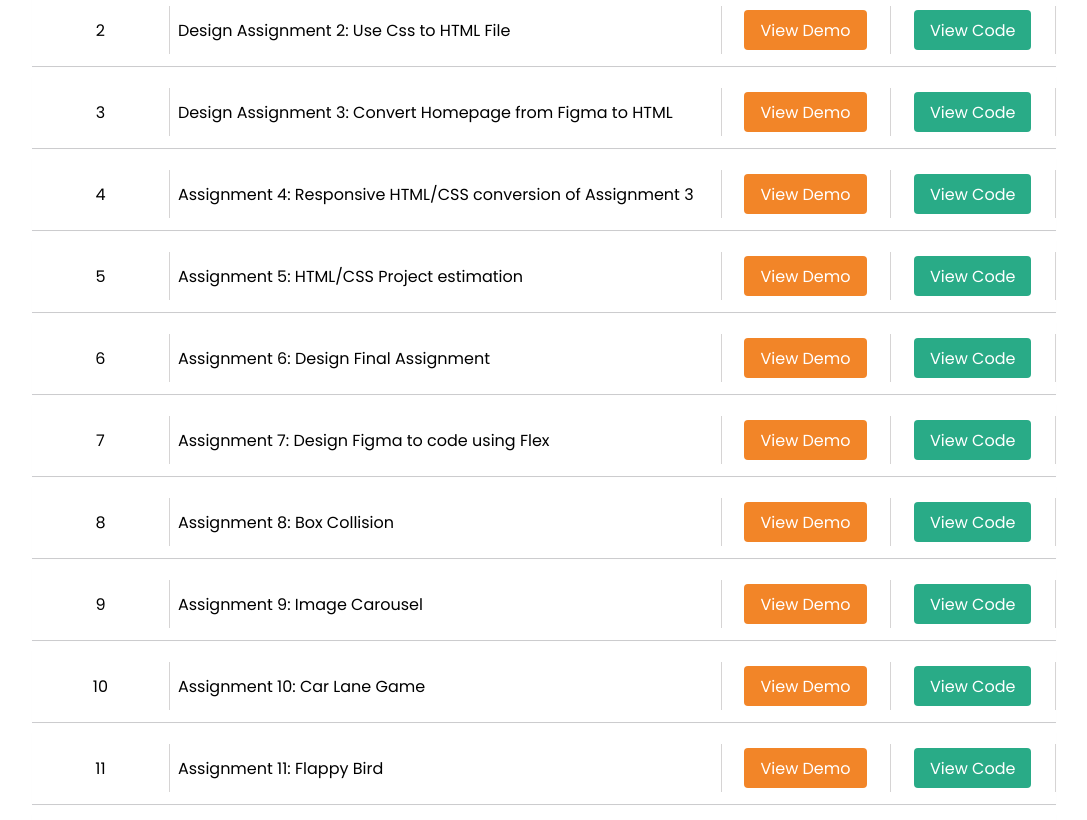
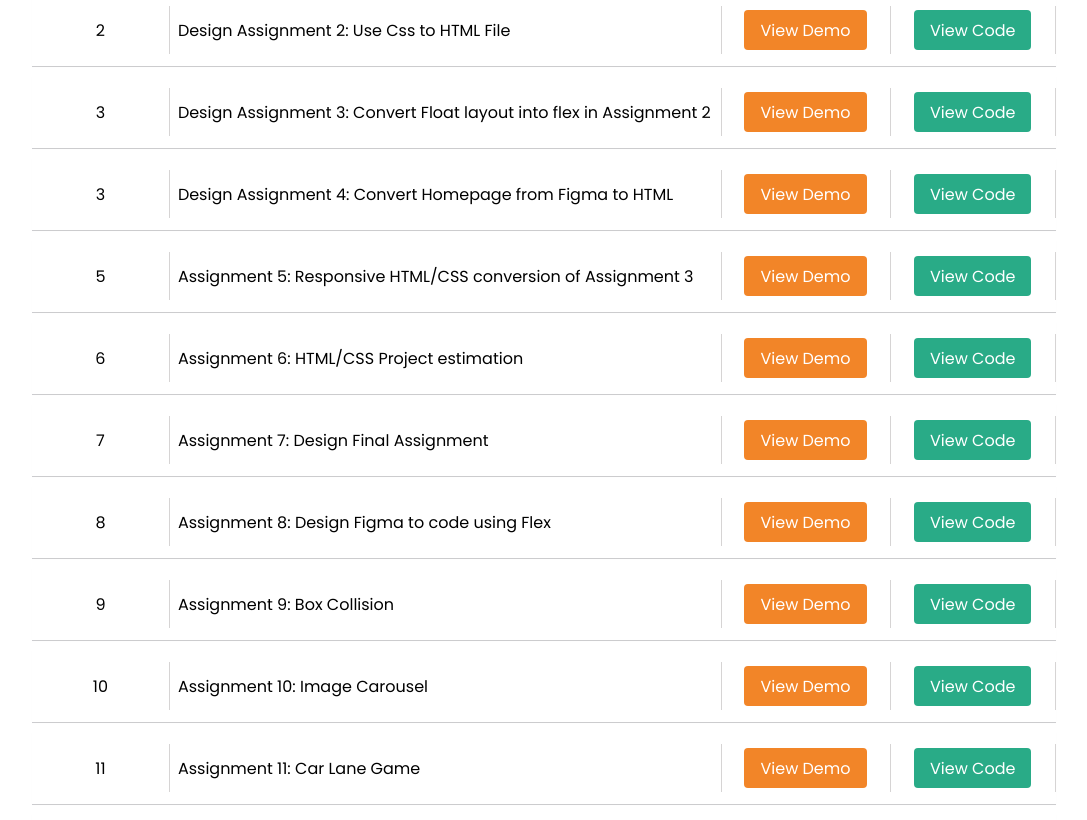
Before and after one commit to ahsinam/manishakcprofile.github.io, a plain HTML site: page index.html in a window 1280 px wide. Shown: the part 279-1099 px from the top of the page, without its empty margins (96-1183 px from the left). Drawn offline with Linux system fonts and the light colour scheme; a web font is replaced by a local one.

Commit message:
Assignment 3 update

```diff
--- a/index.html
+++ b/index.html
@@ -65,7 +65,27 @@
       <div class="tableRow">
         <div class="columnOfTable">3</div>
         <div class="columnOfTable">
-          Design Assignment 3: Convert Homepage from Figma to HTML
+          Design Assignment 3: Convert Float layout into flex in Assignment 2
+        </div>
+        <div class="columnOfTable">
+          <button class="demoLink">
+            <a href="https://ahsinam.github.io/LFFitnessFlex.github.io/"
+              >View Demo</a
+            >
+          </button>
+        </div>
+        <div class="columnOfTable">
+          <button class="linkCode">
+            <a href="https://github.com/ahsinam/LFFitnessFlex.github.io"
+              >View Code</a
+            >
+          </button>
+        </div>
+      </div>
+      <div class="tableRow">
+        <div class="columnOfTable">3</div>
+        <div class="columnOfTable">
+          Design Assignment 4: Convert Homepage from Figma to HTML
         </div>
         <div class="columnOfTable">
           <button class="demoLink">
@@ -83,9 +103,9 @@
         </div>
       </div>
       <div class="tableRow">
-        <div class="columnOfTable">4</div>
+        <div class="columnOfTable">5</div>
         <div class="columnOfTable">
-          Assignment 4: Responsive HTML/CSS conversion of Assignment 3
+          Assignment 5: Responsive HTML/CSS conversion of Assignment 3
         </div>
         <div class="columnOfTable">
           <button class="demoLink" disabled>
@@ -99,9 +119,9 @@
         </div>
       </div>
       <div class="tableRow">
-        <div class="columnOfTable">5</div>
+        <div class="columnOfTable">6</div>
         <div class="columnOfTable">
-          Assignment 5: HTML/CSS Project estimation
+          Assignment 6: HTML/CSS Project estimation
         </div>
         <div class="columnOfTable">
           <button class="demoLink" disabled>
@@ -115,8 +135,8 @@
         </div>
       </div>
       <div class="tableRow">
-        <div class="columnOfTable">6</div>
-        <div class="columnOfTable">Assignment 6: Design Final Assignment</div>
+        <div class="columnOfTable">7</div>
+        <div class="columnOfTable">Assignment 7: Design Final Assignment</div>
         <div class="columnOfTable">
           <button class="demoLink" disabled>
             <a href="#">View Demo</a>
@@ -129,9 +149,9 @@
         </div>
       </div>
       <div class="tableRow">
-        <div class="columnOfTable">7</div>
+        <div class="columnOfTable">8</div>
         <div class="columnOfTable">
-          Assignment 7: Design Figma to code using Flex
+          Assignment 8: Design Figma to code using Flex
         </div>
         <div class="columnOfTable">
           <button class="demoLink" disabled>
@@ -145,22 +165,8 @@
         </div>
       </div>
       <div class="tableRow">
-        <div class="columnOfTable">8</div>
-        <div class="columnOfTable">Assignment 8: Box Collision</div>
-        <div class="columnOfTable">
-          <button class="demoLink" disabled>
-            <a href="#">View Demo</a>
-          </button>
-        </div>
-        <div class="columnOfTable">
-          <button class="linkCode" disabled>
-            <a href="#">View Code</a>
-          </button>
-        </div>
-      </div>
-      <div class="tableRow">
         <div class="columnOfTable">9</div>
-        <div class="columnOfTable">Assignment 9: Image Carousel</div>
+        <div class="columnOfTable">Assignment 9: Box Collision</div>
         <div class="columnOfTable">
           <button class="demoLink" disabled>
             <a href="#">View Demo</a>
@@ -174,7 +180,21 @@
       </div>
       <div class="tableRow">
         <div class="columnOfTable">10</div>
-        <div class="columnOfTable">Assignment 10: Car Lane Game</div>
+        <div class="columnOfTable">Assignment 10: Image Carousel</div>
+        <div class="columnOfTable">
+          <button class="demoLink" disabled>
+            <a href="#">View Demo</a>
+          </button>
+        </div>
+        <div class="columnOfTable">
+          <button class="linkCode" disabled>
+            <a href="#">View Code</a>
+          </button>
+        </div>
+      </div>
+      <div class="tableRow">
+        <div class="columnOfTable">11</div>
+        <div class="columnOfTable">Assignment 11: Car Lane Game</div>
         <div class="columnOfTable">
           <button class="demoLink" disabled>
             <a href="#">View Demo</a>
```
